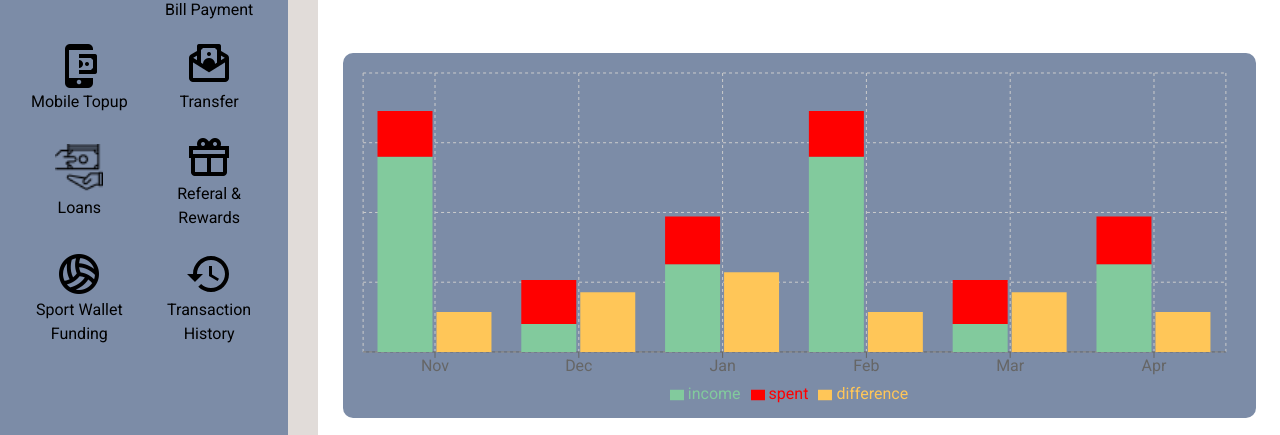
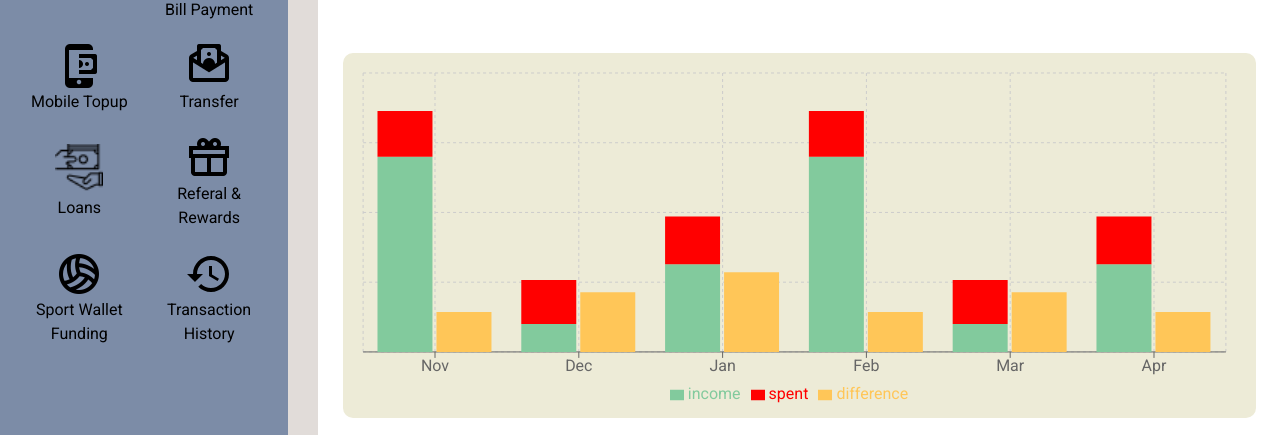
Before and after one commit to MalachyCode/Explore-bank-app, a React (Vite) app in the folder UI/: page /dashboard-client in a window 1280 px wide. Shown: the part 362-797 px from the top of the page. Built offline with nearby package versions, Linux system fonts and the light colour scheme; data requests are answered from the project's data file.

Commit message:
Update income-expenditure background color

```diff
--- a/UI/src/pages/ClientDashboard/ClientDashboard.scss
+++ b/UI/src/pages/ClientDashboard/ClientDashboard.scss
@@ -410,7 +410,8 @@
         width: 90%;
         height: 500px;
         // background: #a67f78;
-        background: #7c8ca7;
+        // background: #7c8ca7;
+        background: #edebd7;
 
         // background: #e1dcd9;
         // border: 1px solid #5f4945;
```
